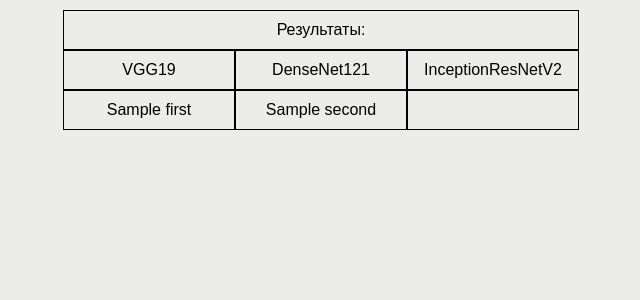
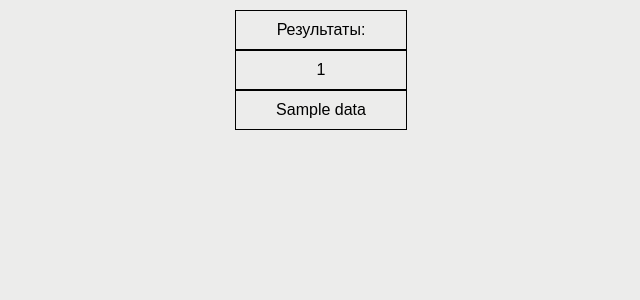
Before and after one commit to passha228/big_data_project_tsu, a Flask app: template Server/templates/result.html in a window 1280 px wide. Shown: the top 300 px of the page, without its empty margins (319-959 px from the left). Run offline with Flask 3, Linux system fonts and the light colour scheme; the template is opened without the code that fills it: most values are stand-ins (such as "Sample title", 1, 10 or a date in 2020).

Commit message:
add mashtab

```diff
--- a/Server/server.py
+++ b/Server/server.py
@@ -20,16 +20,15 @@
     global filename
     global path
     print(path)
+    predicts = []
     filename = "../static/css" + filename
     modelVGG = VGG19()
     modelVGG.take_image(path)
-    predict1 = modelVGG.predict()
-    predict1 = util.take_name_of_predict(predict1)
+    predicts.append((modelVGG.getName(), util.take_name_of_predict(modelVGG.predict())))
     modelDenseNet121 = DenseNet121()
     modelDenseNet121.take_image(path)
-    predict2 = modelDenseNet121.predict()
-    predict2 = util.take_name_of_predict(predict2)
-    return render_template('result.html', first = predict1, second = predict2)
+    predicts.append((modelDenseNet121.getName(), util.take_name_of_predict(modelDenseNet121.predict())))
+    return render_template('result.html', data = predicts)
 
 def allowed_file(filename):
     return '.' in filename and \
--- a/Server/templates/result.html
+++ b/Server/templates/result.html
@@ -13,14 +13,14 @@
       <td colspan="3">Результаты:</td>
     </tr>
     <tr>
-      <td>VGG19</td>
-      <td>DenseNet121</td>
-      <td>InceptionResNetV2</td>
+      {% for i in data %}
+        <td>{{i[0]}}</td>
+      {% endfor %}
     </tr>
     <tr>
-      <td>{{first}}</td>
-      <td>{{second}}</td>
-      <td></td>
+      {% for i in data %}
+        <td>{{i[1]}}</td>
+      {% endfor %}
     </tr>
 </table>
 </body>
```
Also changed, not shown: Server/models.py (+7 -0 lines), Server/static/css/volleyball.png (deleted).
